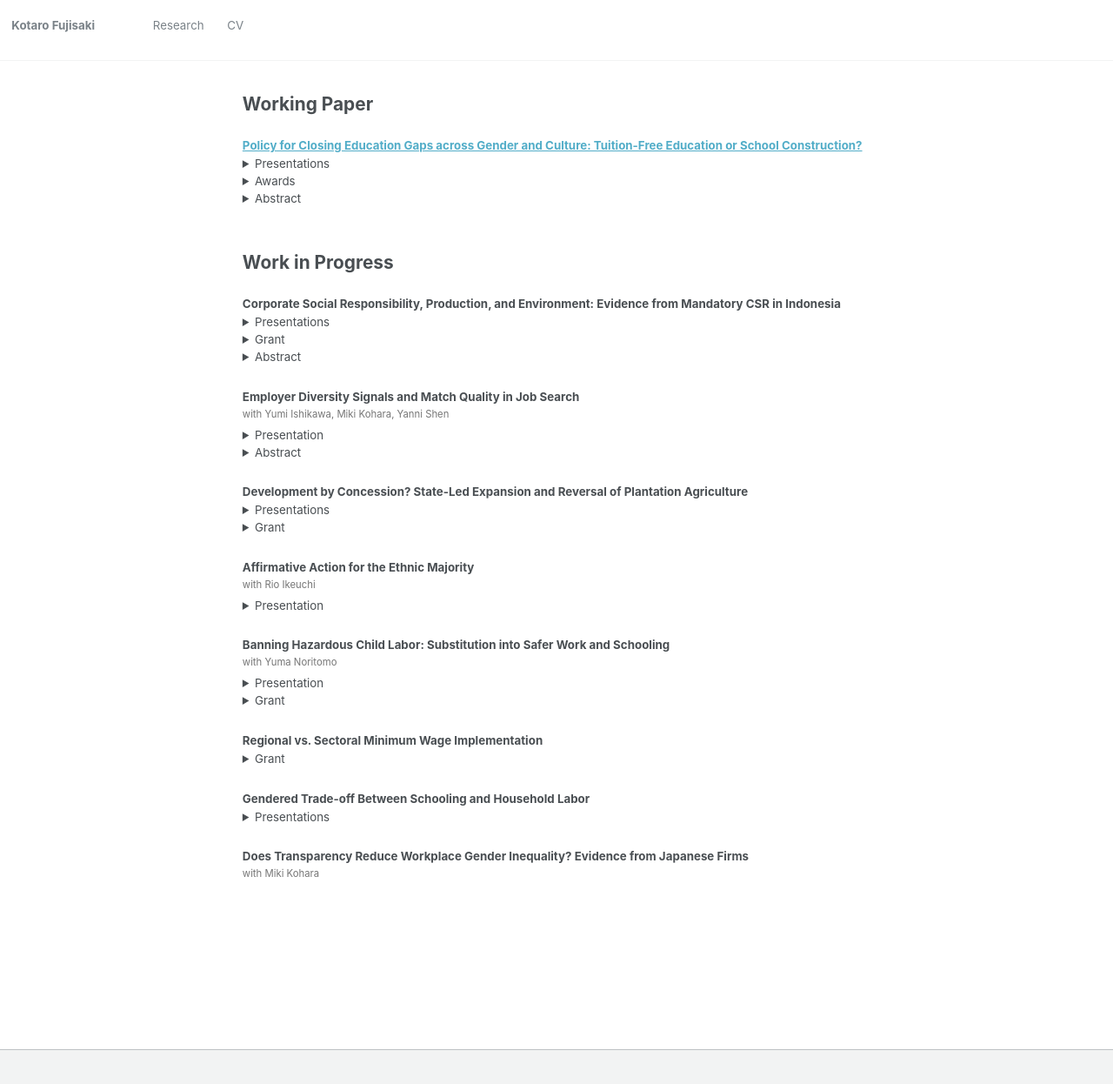
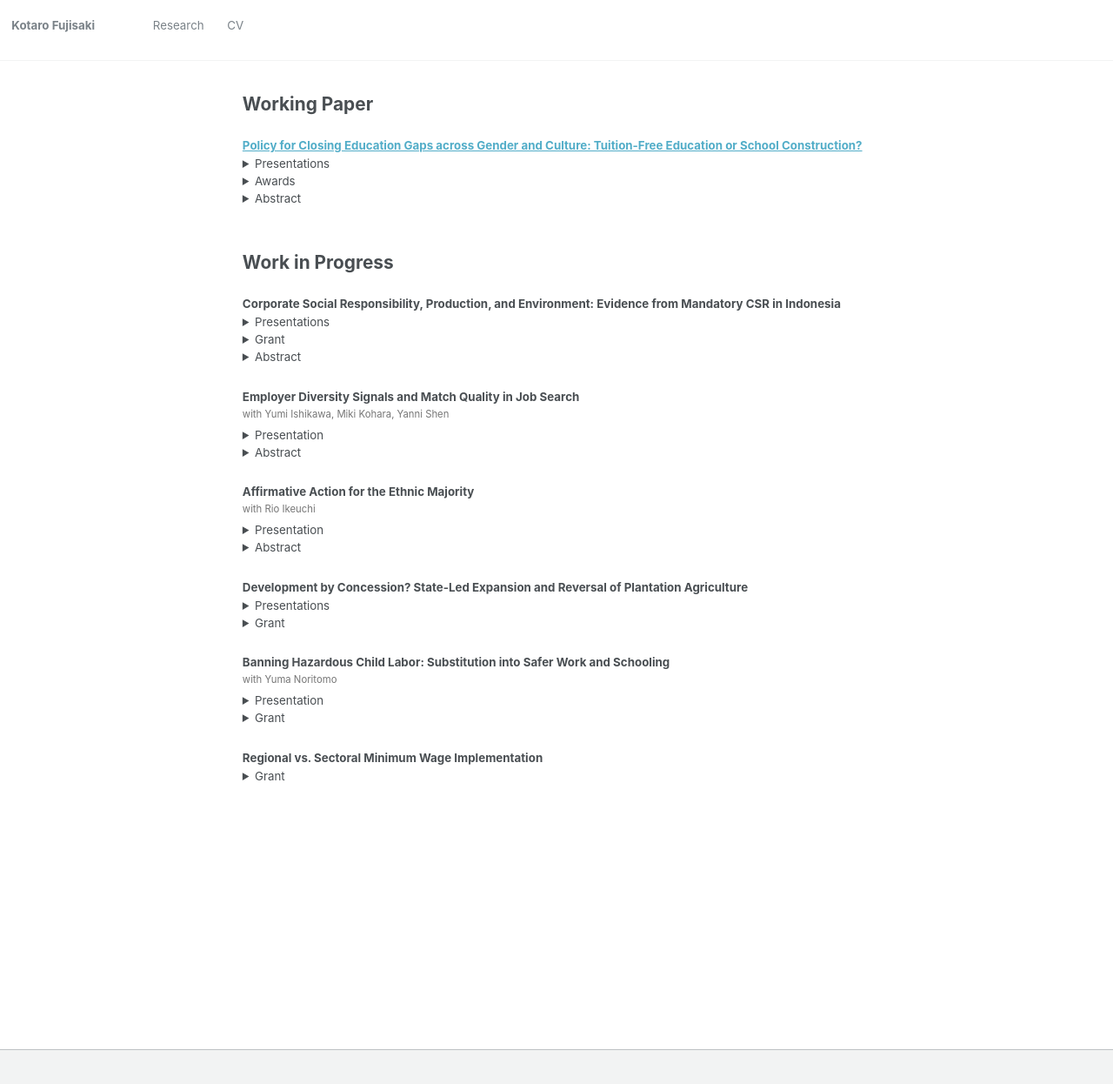
Before and after one commit to Kotaro-Fujisaki/kotaro-fujisaki.github.io, a Jekyll site: the page built from _pages/publications.md, in a window 1280 px wide and 1260 px high. Shown: the top 1246 px of the window at 87% size. Built offline with Jekyll 4.4.1, drawn with Linux system fonts in a browser that asks for light colours.

Commit message:
Update publications.md
Signed-off-by: Kotaro-Fujisaki <163865887+Kotaro-Fujisaki@users.noreply.github.com>

```diff
--- a/_pages/publications.md
+++ b/_pages/publications.md
@@ -90,6 +90,22 @@ with Yumi Ishikawa, Miki Kohara, Yanni Shen
 
 </details>
 
+### Affirmative Action for the Ethnic Majority
+with Rio Ikeuchi
+{: .coauthors}
+
+<details class="abstract">
+  <summary>Presentation</summary>
+  <p><a href="https://rse.anu.edu.au/events/asian-perspective-seminar-kotaro-fujisaki-university-college-london" target="_blank" rel="noopener">ANU</a>, Australia (10 September, 2026)</p>
+</details>
+
+<details class="abstract">
+  <summary>Abstract</summary>
+
+  Affirmative action research has focused almost exclusively on policies targeting disadvantaged ethnic minorities, leaving open how such policies operate when they instead target the majority. We study Malaysia's New Economic Policy (NEP, 1971–1990), which granted the Malay majority preferential access to university admissions, public-sector employment, and corporate ownership. Using a cohort-based difference-in-differences design, we find that Malay cohorts exposed to the NEP acquired more years of education and were more likely to enter skilled occupations. Applying a structural model, we estimate that improved talent allocation during the NEP period raised GDP per capita by around 10\%, driven primarily by reduced frictions in human capital accumulation rather than in the labor market. Our findings suggest that affirmative action targeting the majority can shift talent allocation, with implications for economic growth.
+
+</details>
+
 ### Development by Concession? State-Led Expansion and Reversal of Plantation Agriculture
 
 <details class="abstract">
@@ -100,15 +116,6 @@ with Yumi Ishikawa, Miki Kohara, Yanni Shen
 <details class="abstract">
   <summary>Grant</summary>
   <p>Approx. 2,000 GBP, ESPEC Foundation, Japan, 2026-27</p>
-</details>
-
-### Affirmative Action for the Ethnic Majority
-with Rio Ikeuchi
-{: .coauthors}
-
-<details class="abstract">
-  <summary>Presentation</summary>
-  <p><a href="https://rse.anu.edu.au/events/asian-perspective-seminar-kotaro-fujisaki-university-college-london" target="_blank" rel="noopener">ANU</a>, Australia (10 September, 2026)</p>
 </details>
 
 ### Banning Hazardous Child Labor: Substitution into Safer Work and Schooling
@@ -132,6 +139,7 @@ with Yuma Noritomo
   <p>Approx. 1,500 GBP, KIER Foundation, Kyoto University, Japan, 2025-26</p>
 </details>
 
+<!---
 ### Gendered Trade-off Between Schooling and Household Labor
 
 <details class="abstract">
@@ -142,7 +150,7 @@ with Yuma Noritomo
 ### Does Transparency Reduce Workplace Gender Inequality? Evidence from Japanese Firms
 with Miki Kohara
 {: .coauthors}
-
+--->
 
 <!---
 ### Presentation Experiences
```
